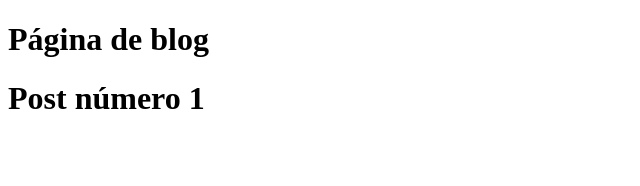
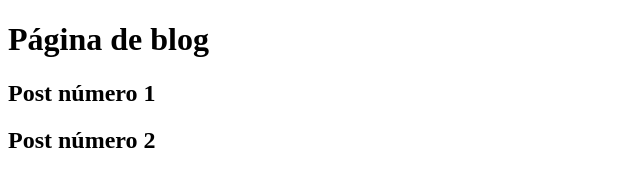
Before and after one commit to htmiqueias/aulagithub, a plain HTML site: page blog.html in a window 1280 px wide. Shown: the whole page, without its empty margins (0-640 px from the left). Drawn offline with Linux system fonts and the light colour scheme.

Commit message:
Update blog

```diff
--- a/blog.html
+++ b/blog.html
@@ -7,6 +7,7 @@
 </head>
 <body>
     <h1>Página de blog</h1>
-    <h1>Post número 1</h1>
+    <h2>Post número 1</h2>
+    <h2>Post número 2</h2>
 </body>
 </html>
```
